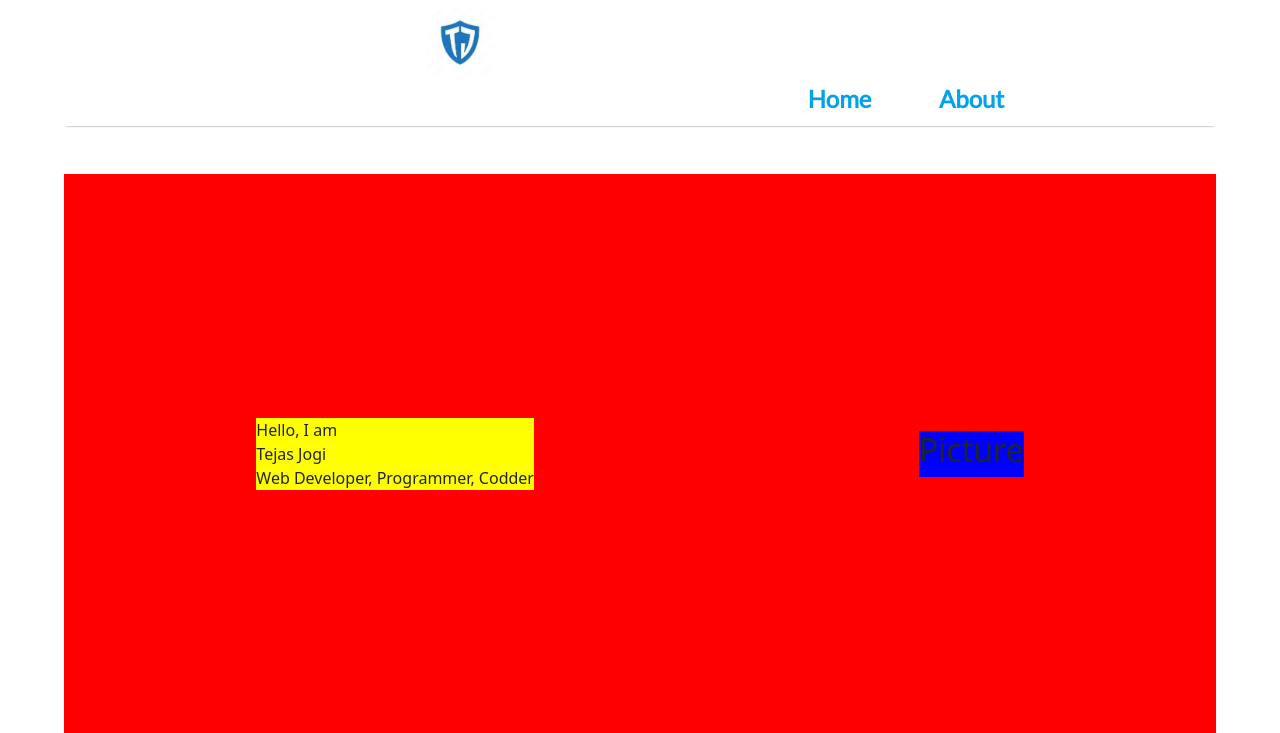
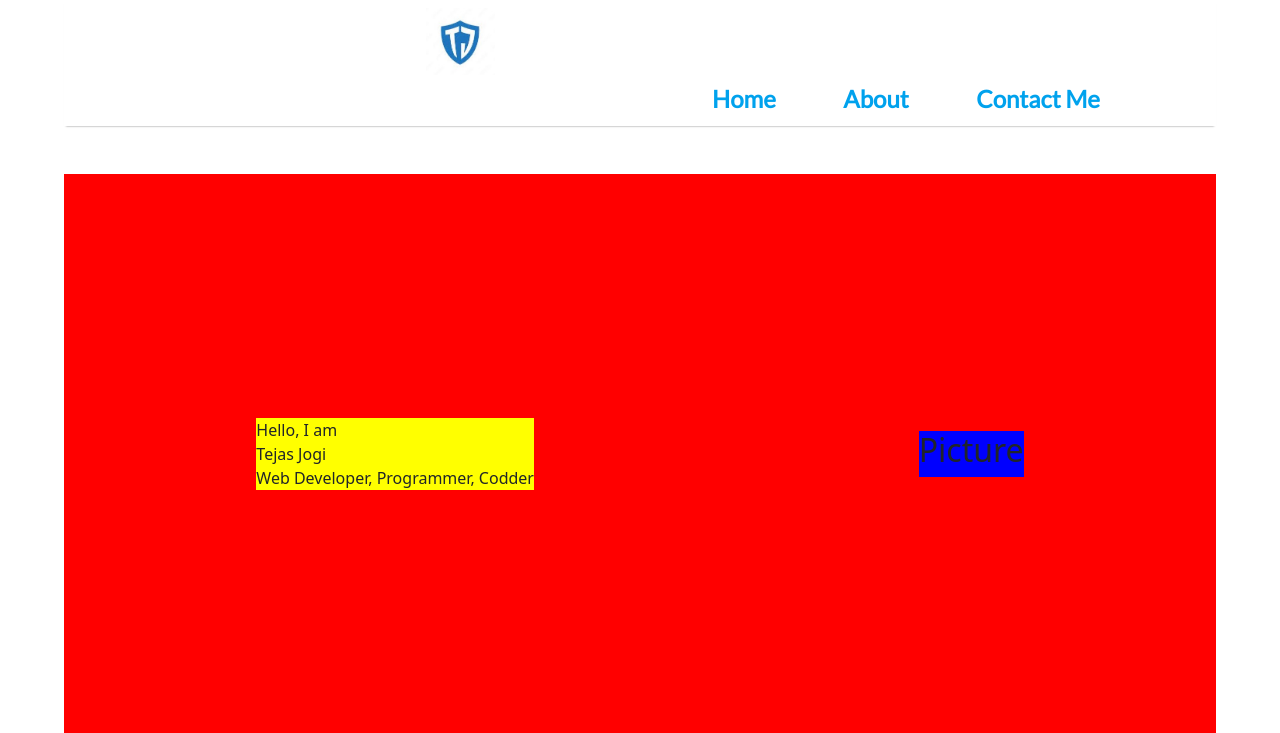
Before and after one commit to TejasJogi/Portfolio-Website, a Flask app: page / in a window 1280 px wide. Shown: the top 733 px of the page. Run offline with Flask 2, Linux system fonts and the light colour scheme.

Commit message:
contact Me added in navbar

```diff
--- a/templates/base.html
+++ b/templates/base.html
@@ -25,6 +25,7 @@
         <ul class="nav-right">
           <li><a href="/" class="active">Home</a></li>
           <li><a href="/about">About</a></li>
+          <li><a href="/contact">Contact Me</a></li>
         </ul>
       </div>
     </nav>
```
